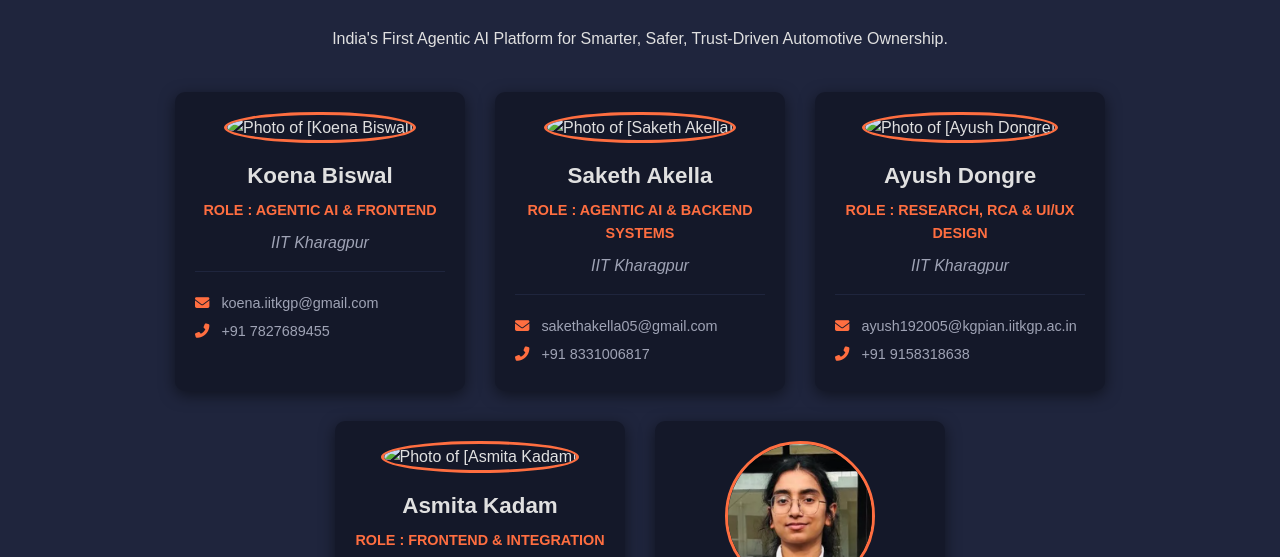
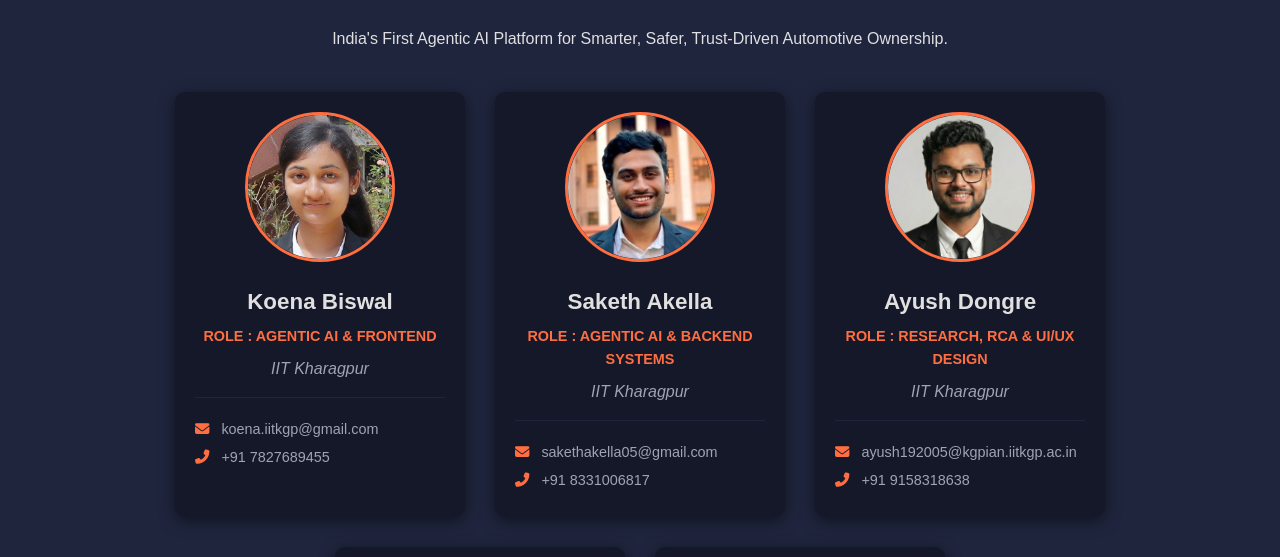
Before and after one commit to sakethakella/ey_hackathon, a plain HTML site: page frontend/about.html in a window 1280 px wide. Shown: the part 232-789 px from the top of the page. Drawn offline with Linux system fonts and the light colour scheme.

Commit message:
all working

```diff
--- a/frontend/about.html
+++ b/frontend/about.html
@@ -25,7 +25,7 @@
     <div class="team-grid">
 
         <div class="team-member-card">
-            <img src="Koena.jpeg" alt="Photo of [Koena Biswal]" class="member-photo">
+            <img src="pics/Koena.jpeg" alt="Photo of [Koena Biswal]" class="member-photo">
             <h3>Koena Biswal</h3>
             <p class="role">Role : Agentic AI & Frontend</p>
             <p class="college">IIT Kharagpur</p>
@@ -37,7 +37,7 @@
         </div>
 
         <div class="team-member-card">
-            <img src="Saketh.png" alt="Photo of [Saketh Akella]" class="member-photo">
+            <img src="pics/Saketh.png" alt="Photo of [Saketh Akella]" class="member-photo">
             <h3>Saketh Akella</h3>
             <p class="role">Role : Agentic AI & Backend Systems</p>
             <p class="college">IIT Kharagpur</p>
@@ -50,7 +50,7 @@
 
 
         <div class="team-member-card">
-            <img src="Ayush.png" alt="Photo of [Ayush Dongre]" class="member-photo">
+            <img src="pics/Ayush.png" alt="Photo of [Ayush Dongre]" class="member-photo">
             <h3>Ayush Dongre</h3>
             <p class="role">Role : Research, RCA & UI/UX Design</p>
             <p class="college">IIT Kharagpur</p>
@@ -62,7 +62,7 @@
         </div>
 
         <div class="team-member-card">
-            <img src="Asmita.png" alt="Photo of [Asmita Kadam]" class="member-photo">
+            <img src="pics/Asmita.png" alt="Photo of [Asmita Kadam]" class="member-photo">
             <h3>Asmita Kadam</h3>
             <p class="role">Role : Frontend & Integration</p>
             <p class="college">IIT Kharagpur</p>
```
Also changed, not shown: frontend/index.html (+3 -3 lines).
